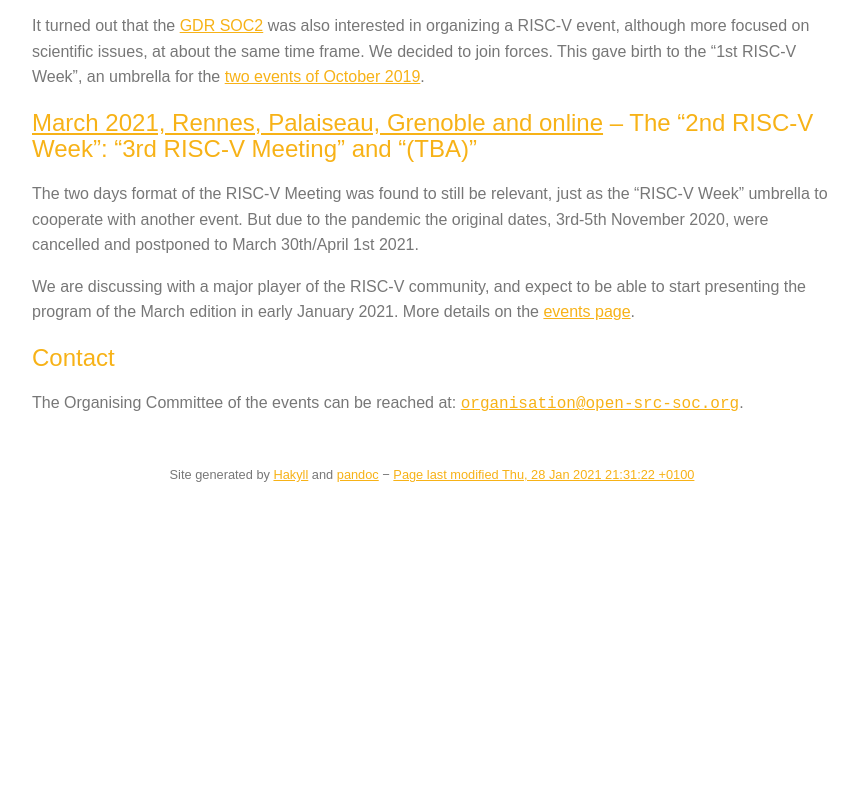
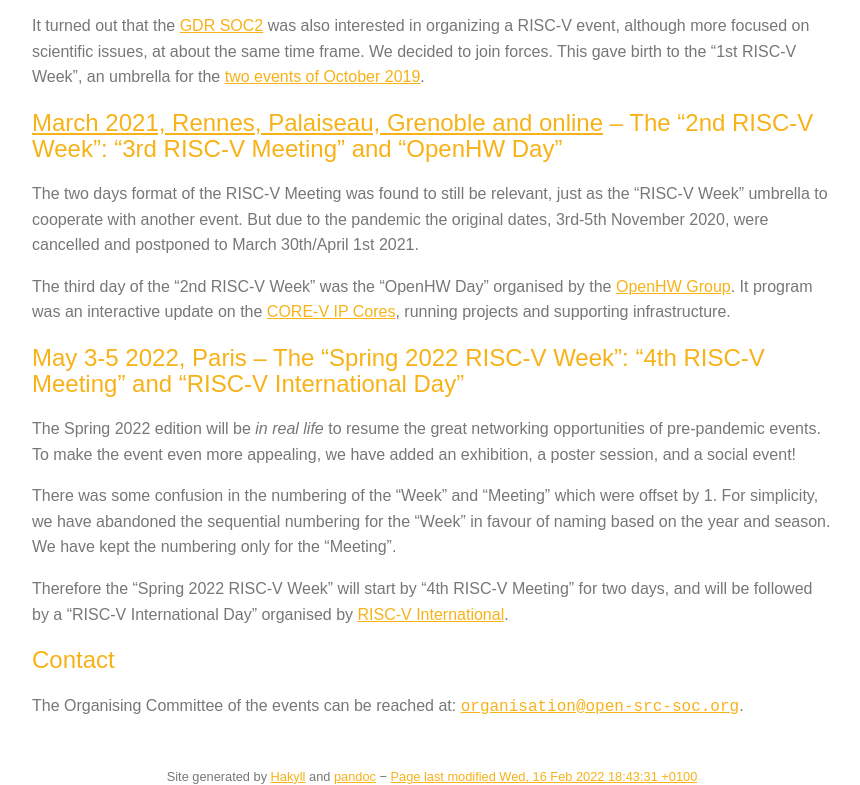
Before and after one commit to open-src-soc/open-src-soc.github.io, a plain HTML site: page about-series.html in a window 1280 px wide. Shown: the part 675-1460 px from the top of the page, without its empty margins (208-1068 px from the left). Before the commit the page ends 1158 px from the top, so only its background shows below. Drawn offline with nearby package versions, Linux system fonts and the light colour scheme.

Commit message:
Auto-commit: updated from source repo at 78bb8120.

```diff
--- a/about-series.html
+++ b/about-series.html
@@ -121,9 +121,13 @@
 <p>Thanks to the success of the closed 1st RISC-V Meeting, we decided to improve the 2nd edition: expand it to two days, move it to Paris to reach a larger audience, open its audience to industry, and invite international speakers.</p>
 <p>The program was still made of invited speakers only. Tutorials and keynotes were introduced, but the format of regular sessions, three to four short prensentations followed by a mini-panel, was kept.</p>
 <p>It turned out that the <a href="https://www.gdr-soc.cnrs.fr">GDR SOC2</a> was also interested in organizing a RISC-V event, although more focused on scientific issues, at about the same time frame. We decided to join forces. This gave birth to the “1st RISC-V Week”, an umbrella for the <a href="https://open-src-soc.org/2019-10">two events of October 2019</a>.</p>
-<h2><a href="https://open-src-soc.org/2021-03">March 2021, Rennes, Palaiseau, Grenoble and online</a> – The “2nd RISC-V Week”: “3rd RISC-V Meeting” and “(TBA)”</h2>
+<h2><a href="https://open-src-soc.org/2021-03">March 2021, Rennes, Palaiseau, Grenoble and online</a> – The “2nd RISC-V Week”: “3rd RISC-V Meeting” and “OpenHW Day”</h2>
 <p>The two days format of the RISC-V Meeting was found to still be relevant, just as the “RISC-V Week” umbrella to cooperate with another event. But due to the pandemic the original dates, 3rd-5th November 2020, were cancelled and postponed to March 30th/April 1st 2021.</p>
-<p>We are discussing with a major player of the RISC-V community, and expect to be able to start presenting the program of the March edition in early January 2021. More details on the <a href="https://open-src-soc.org/2021-03">events page</a>.</p>
+<p>The third day of the “2nd RISC-V Week” was the “OpenHW Day” organised by the <a href="https://www.openhwgroup.org">OpenHW Group</a>. It program was an interactive update on the <a href="https://www.openhwgroup.org/projects/">CORE-V IP Cores</a>, running projects and supporting infrastructure.</p>
+<h2>May 3-5 2022, Paris – The “Spring 2022 RISC-V Week”: “4th RISC-V Meeting” and “RISC-V International Day”</h2>
+<p>The Spring 2022 edition will be <em>in real life</em> to resume the great networking opportunities of pre-pandemic events. To make the event even more appealing, we have added an exhibition, a poster session, and a social event!</p>
+<p>There was some confusion in the numbering of the “Week” and “Meeting” which were offset by 1. For simplicity, we have abandoned the sequential numbering for the “Week” in favour of naming based on the year and season. We have kept the numbering only for the “Meeting”.</p>
+<p>Therefore the “Spring 2022 RISC-V Week” will start by “4th RISC-V Meeting” for two days, and will be followed by a “RISC-V International Day” organised by <a href="https://riscv.org">RISC-V International</a>.</p>
 <h2>Contact</h2>
 <p>The Organising Committee of the events can be reached at: <a href="mailto:organisation@open-src-soc.org"><code>organisation@open-src-soc.org</code></a>.</p>
     </div> <!-- /content -->
@@ -134,7 +138,7 @@
         Site generated by <a href="http://jaspervdj.be/hakyll">Hakyll</a>
         and <a href="http://johnmacfarlane.net/pandoc">pandoc</a>
         −
-         <a href="https://github.com/open-src-soc/open-src-soc.github.io/commits/master">Page last modified Thu, 28 Jan 2021 21:31:22 +0100</a>
+         <a href="https://github.com/open-src-soc/open-src-soc.github.io/commits/master">Page last modified Wed, 16 Feb 2022 18:43:31 +0100</a>
     </div>
 </footer>
 
--- a/sitemap.xml
+++ b/sitemap.xml
@@ -3,7 +3,7 @@
 
     <url>
         <loc>http://open-src-soc.org/about-series.html</loc>
-        <lastmod>2021-01-28</lastmod>
+        <lastmod>2022-02-16</lastmod>
         <changefreq>weekly</changefreq>
         <priority>0.8</priority>
     </url>
```
Also changed, not shown: index.html (+2 -2 lines), robots.txt.
